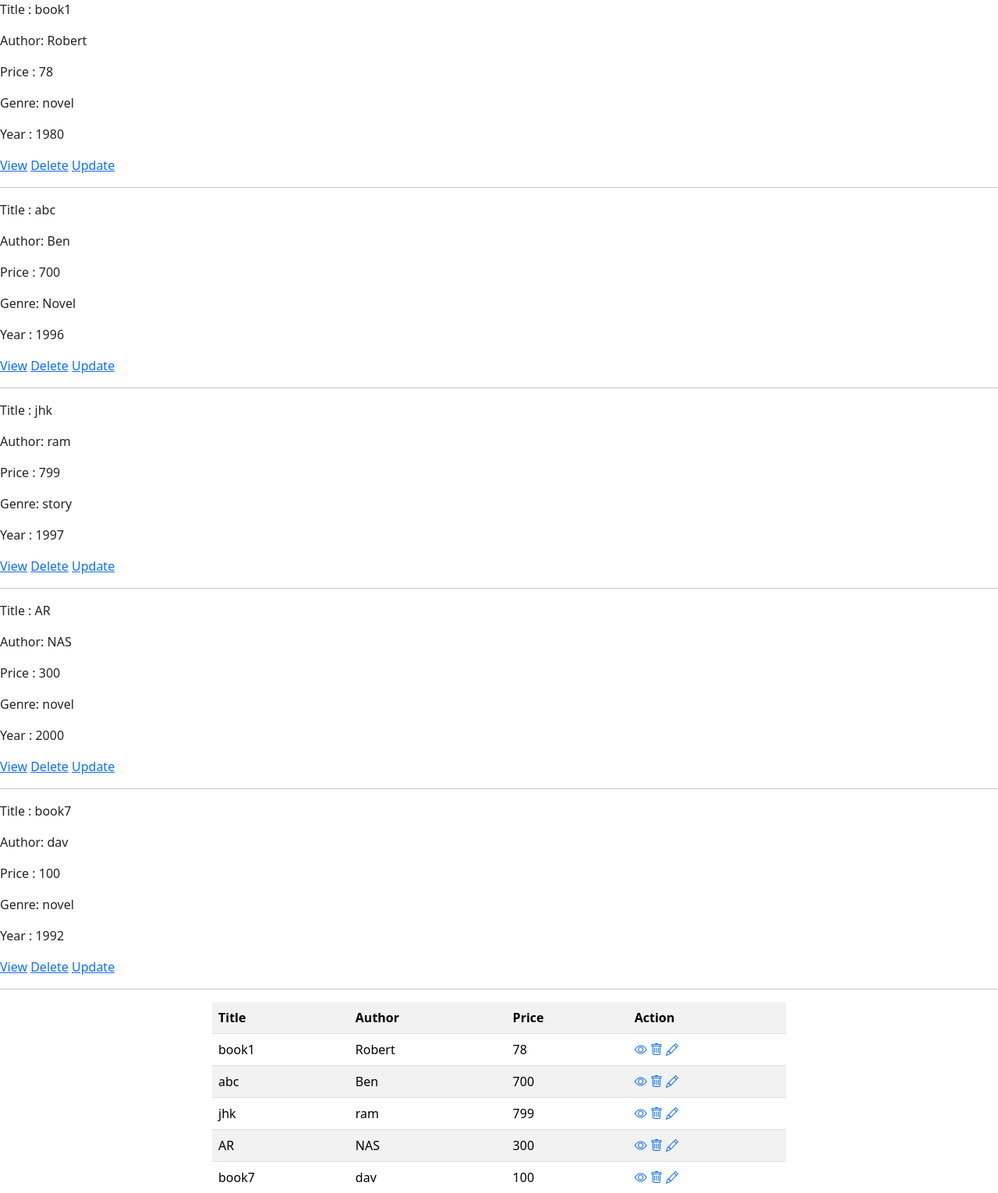
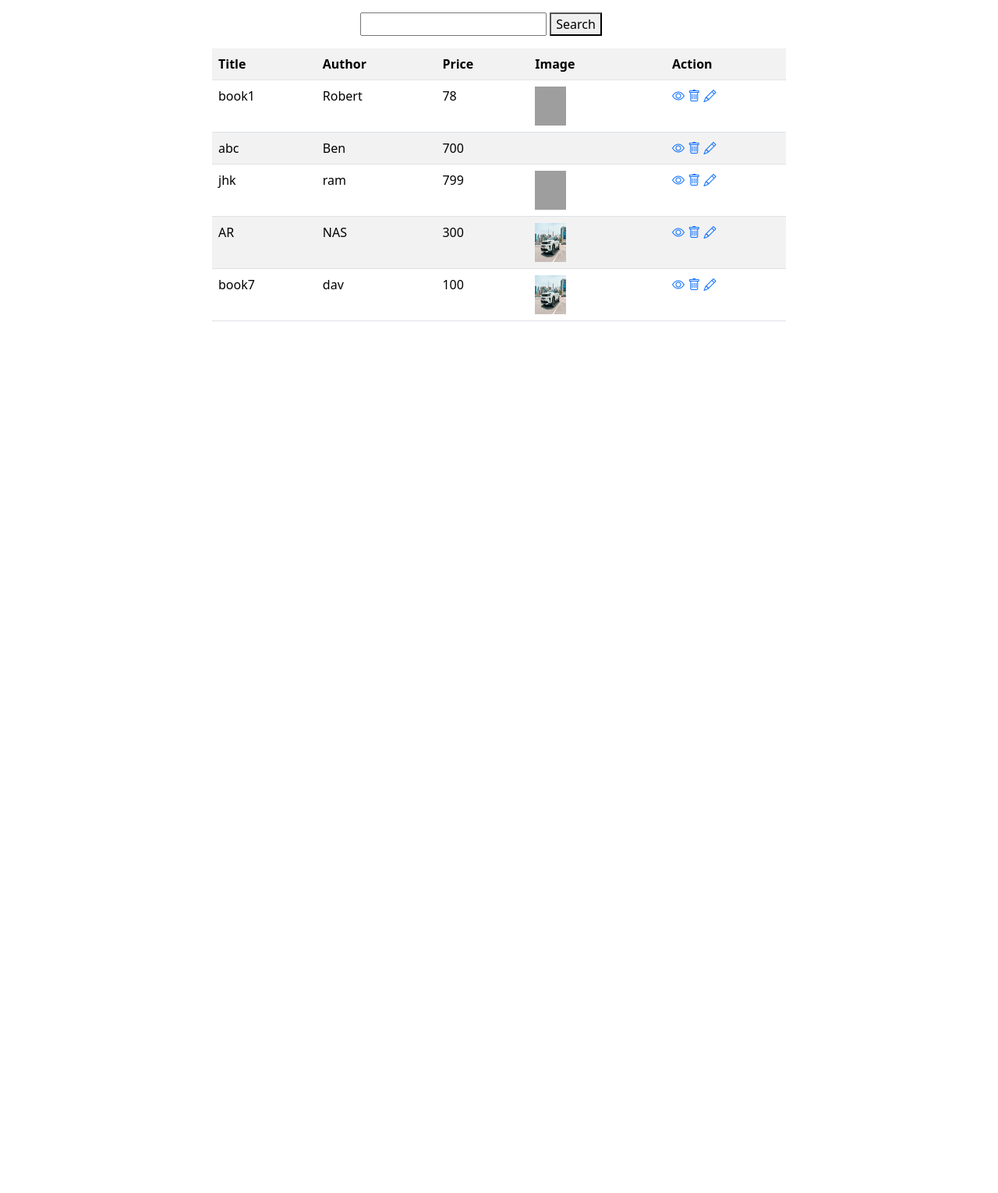
Before and after one commit to razeem07/python-fullstack, a Django app: page /books/all/ in a window 1280 px wide. Shown: the top 1530 px of the page at 78% size. After the commit the page ends 412 px from the top, so only its background shows below. Run offline with Django 5.2, Linux system fonts and the light colour scheme; data comes from the database, SQL or seed files in the repository; both versions use the stored data as it was after the commit; grey boxes are pictures that could not be loaded.

Commit message:
file upload, search,model form

```diff
--- a/DjangoWorks/BookCrud/BookCrud/urls.py
+++ b/DjangoWorks/BookCrud/BookCrud/urls.py
@@ -18,6 +18,9 @@ from django.contrib import admin
 from django.urls import path
 from store import views
 
+from django.conf import settings
+from django.conf.urls.static import static
+
 urlpatterns = [
     path('admin/', admin.site.urls),
     path("books/add/",views.BookCreateView.as_view(),name="add"),
@@ -27,4 +30,4 @@ urlpatterns = [
     path("books/<int:pk>/change/",views.BookUpdateView.as_view(),name="book-update"),
 
 
-]
+]+ static(settings.MEDIA_URL, document_root=settings.MEDIA_ROOT)
--- a/DjangoWorks/BookCrud/store/models.py
+++ b/DjangoWorks/BookCrud/store/models.py
@@ -16,6 +16,8 @@ class Book(models.Model):
 
     year=models.CharField(max_length=100)
 
+    image = models.ImageField(upload_to="bookimages",null=True)
+
 
     def __str__(self):
 
--- a/DjangoWorks/BookCrud/store/templates/book_list.html
+++ b/DjangoWorks/BookCrud/store/templates/book_list.html
@@ -17,7 +17,7 @@
     />
   </head>
   <body>
-    {%for b in data%}
+    <!----{%for b in data%}
 
     <div>
       <p>Title : {{b.title}}</p>
@@ -33,9 +33,19 @@
       <hr />
     </div>
 
-    {%endfor%}
+    {%endfor%}-->
 
     <div class="container">
+      <div class="row my-3">
+        <div class="col-4"></div>
+        <div class="col-4">
+          <form action="">
+            <input type="text" name="search" />
+            <button type="submit">Search</button>
+          </form>
+        </div>
+        <div class="col-4"></div>
+      </div>
       <div class="row">
         <div class="col-2"></div>
         <div class="col-8">
@@ -44,6 +54,7 @@
               <th>Title</th>
               <th>Author</th>
               <th>Price</th>
+              <th>Image</th>
               <th>Action</th>
             </tr>
             {%for b in data%}
@@ -52,6 +63,12 @@
               <td>{{b.title}}</td>
               <td>{{b.author}}</td>
               <td>{{b.price}}</td>
+              <td>
+                {%if b.image%}
+                <img src="{{b.image.url}}" alt="" class="w-25" height="50px" />
+
+                {%endif%}
+              </td>
               <td>
                 <a href="{%url 'book-detail' b.id%}"
                   ><i class="bi bi-eye"></i
--- a/DjangoWorks/BookCrud/store/templates/book_update.html
+++ b/DjangoWorks/BookCrud/store/templates/book_update.html
@@ -6,7 +6,7 @@
     <title>Document</title>
   </head>
   <body>
-    <form action="" method="post">
+    <form action="" method="post" enctype="multipart/form-data">
       {%csrf_token%} {{form}}
 
       <button type="submit">update</button>
--- a/DjangoWorks/BookCrud/store/views.py
+++ b/DjangoWorks/BookCrud/store/views.py
@@ -5,6 +5,8 @@ from django.views.generic import View
 from store.forms import BookForm
 
 from store.models import Book
+
+from django.db.models import Q
 
 
 
@@ -25,7 +27,9 @@ class BookCreateView(View):
 
         form_data=request.POST
 
-        form_instance=BookForm(form_data)
+
+
+        form_instance=BookForm(form_data,files=request.FILES)
 
         if form_instance.is_valid():
 
@@ -37,7 +41,8 @@ class BookCreateView(View):
                 price=data.get("price"),
                 language=data.get("language"),
                 genre=data.get("genre"),
-                year= data.get("year")
+                year= data.get("year"),
+                image=data.get("image")
 
             )
 
@@ -51,7 +56,15 @@ class BookListView(View):
 
     def get(self,request,*args,**kwargs):
 
+        search_text=request.GET.get("search")
+
+        print(search_text)
+
         qs=Book.objects.all()
+
+        if search_text:
+
+            qs=qs.filter(Q(title__contains=search_text)| Q(author__contains=search_text))
 
         return render(request,"book_list.html",{"data":qs})
 
@@ -93,7 +106,8 @@ class BookUpdateView(View):
              "price":book_obj.price,
              "language":book_obj.language,
              "genre":book_obj.genre,
-             "year":book_obj.year
+             "year":book_obj.year,
+             "image":book_obj.image,
         }
 
 
@@ -109,7 +123,7 @@ class BookUpdateView(View):
 
         form_data=request.POST
 
-        form_instance=BookForm(form_data)
+        form_instance=BookForm(form_data,files=request.FILES)
 
         if form_instance.is_valid():
 
```
Also changed, not shown: DjangoWorks/BookCrud/store/forms.py (+32 -7 lines), DjangoWorks/BookCrud/store/templates/book_create.html (+19 -4 lines), DjangoWorks/BookCrud/bookimages/1.jpg (added), DjangoWorks/BookCrud/bookimages/1_bggmoj4.jpg (added), DjangoWorks/BookCrud/bookimages/user.jpg (added), DjangoWorks/BookCrud/db.sqlite3, DjangoWorks/BookCrud/store/migrations/0002_book_image.py (added).
